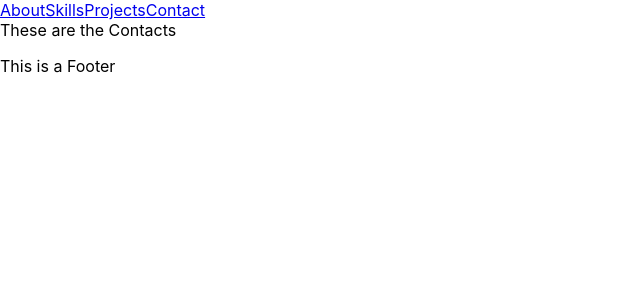
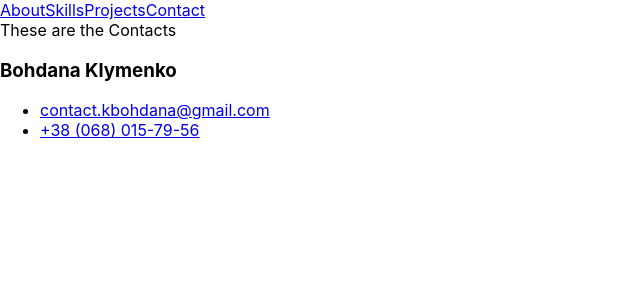
Before and after one commit to DanaKLym/spa-portfolio, a React (Create React App) app in the folder my-app/: page /contact-me in a window 1280 px wide. Shown: the top 300 px of the page, without its empty margins (0-640 px from the left). Built offline with nearby package versions, Linux system fonts and the light colour scheme.

Commit message:
added some info to Footer

```diff
--- a/my-app/src/Footer/Footer.tsx
+++ b/my-app/src/Footer/Footer.tsx
@@ -1,7 +1,17 @@
 const Footer: React.FC = () => {
   return (
     <>
-      <p>This is a Footer</p>
+      <h3>Bohdana Klymenko</h3>
+      <ul>
+        <li>
+          <a href="mailto:contact.kbohdana@gmail.com">
+            contact.kbohdana@gmail.com
+          </a>
+        </li>
+        <li>
+          <a href="tel:+380680157956">+38 &#40;068&#41; 015-79-56</a>
+        </li>
+      </ul>
     </>
   );
 };
```
